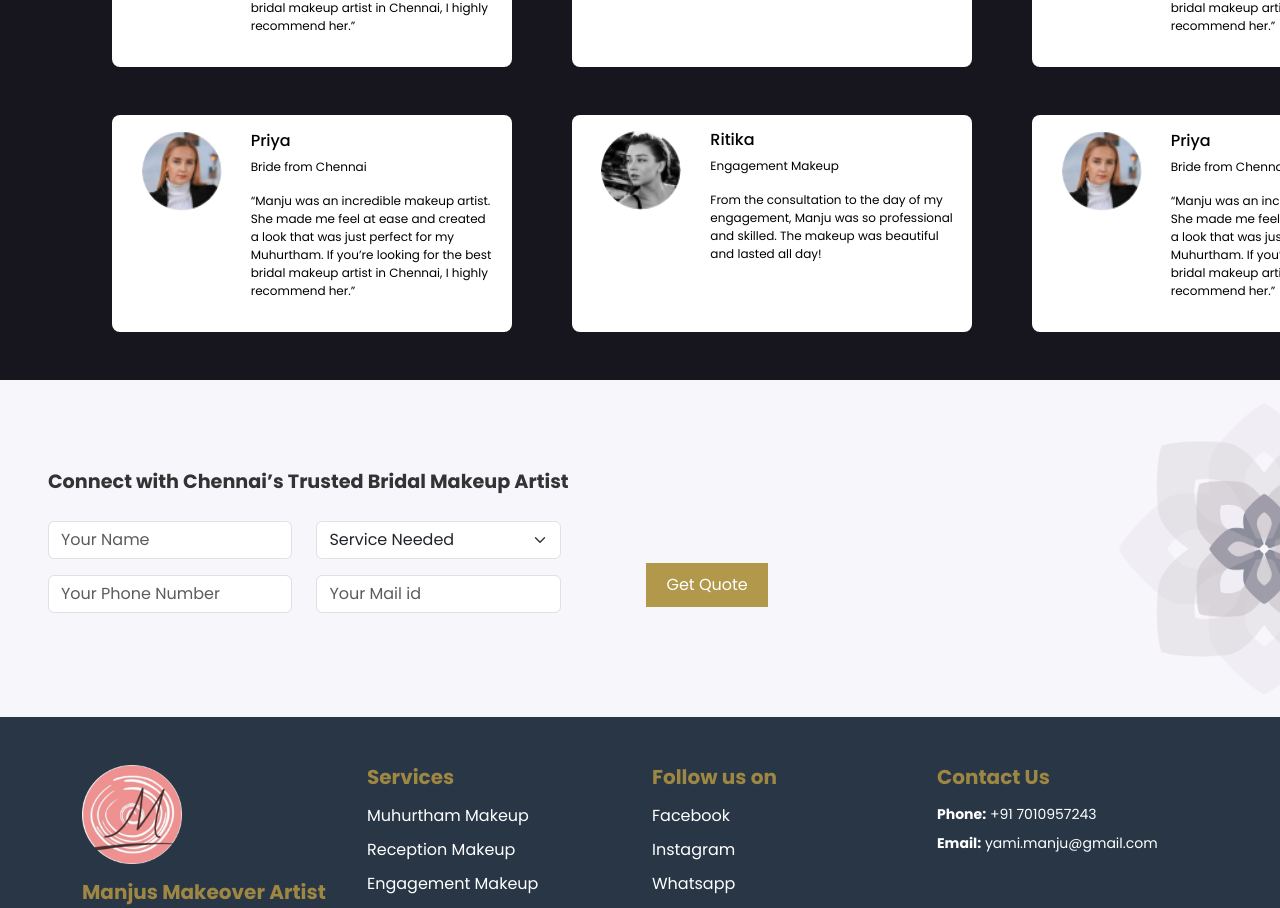
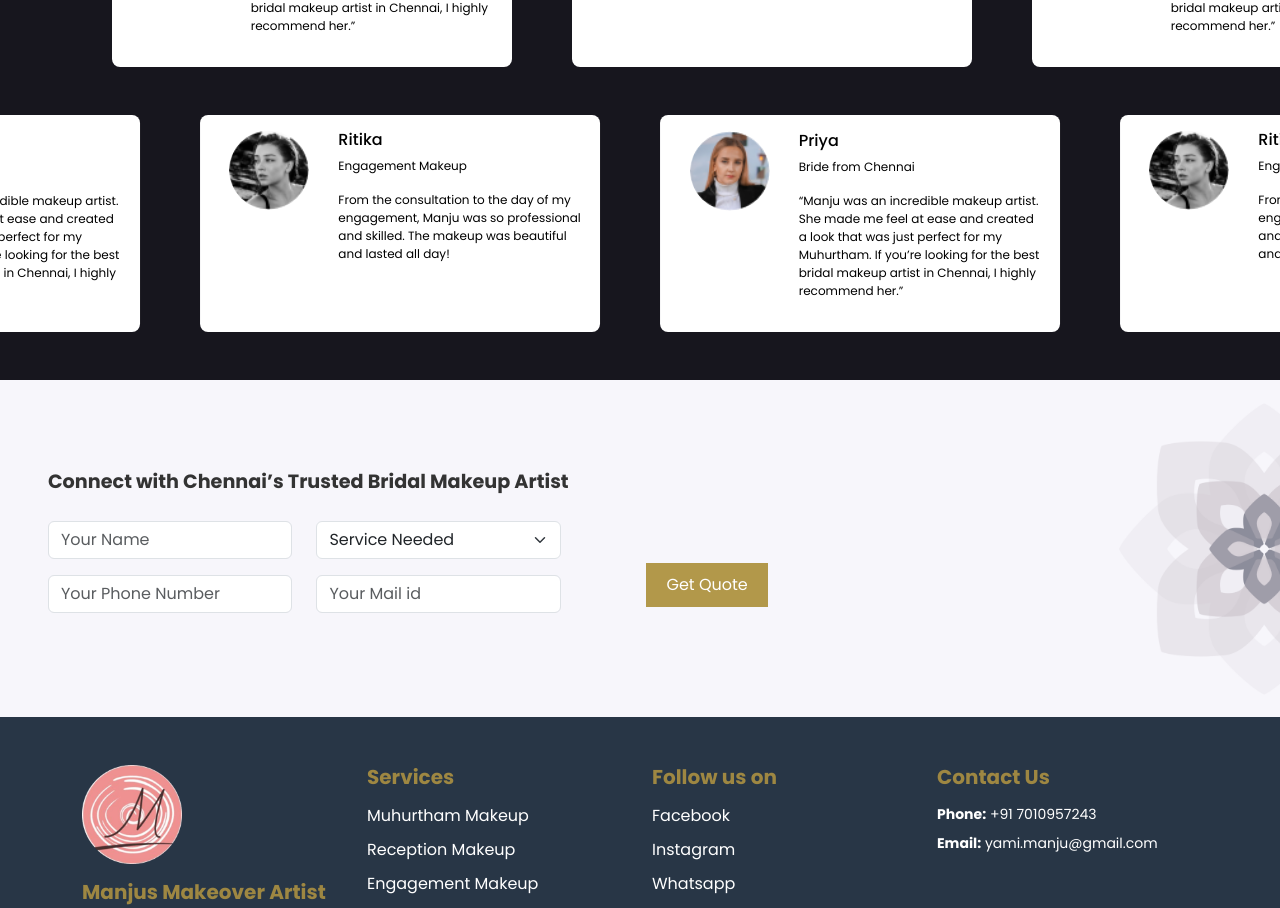
Before and after one commit to DivyaG7/manjusmakeover, a React (Create React App) app: page / in a window 1280 px wide. Shown: the part 3448-4356 px from the top of the page. Built offline with nearby package versions, Linux system fonts and the light colour scheme.

Commit message:
first commit

```diff
--- a/src/App.css
+++ b/src/App.css
@@ -236,7 +236,7 @@ button {
 
 .testimonial-box-wrapper1 {
   display: flex; /* Use flexbox for horizontal alignment */
-  animation: scroll 10s linear infinite; /* Animation for scrolling effect */
+  animation: scroll1 10s linear infinite; /* Animation for scrolling effect */
 }
 
 .testimonial-box1 {
@@ -264,12 +264,12 @@ button {
 }
 
 /* Animation keyframes for circular effect */
-@keyframes scroll {
+@keyframes scroll1 {
   0% {
-      transform: translateX(0); /* Start position */
+      transform: translateX(-33.33%); /* Start position */
   }
   100% {
-      transform: translateX(-33.33%); /* Move left by the width of 1/3 of the total testimonial width */
+      transform: translateX(0); /* Move left by the width of 1/3 of the total testimonial width */
   }
 }
 
```
